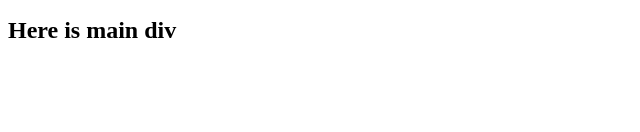
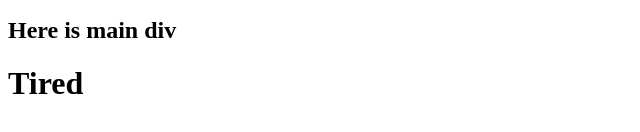
Before and after one commit to Highbee4u/training, a plain HTML site: page index.html in a window 1280 px wide. Shown: the part 192-324 px from the top of the page, without its empty margins (0-640 px from the left). Drawn offline with Linux system fonts and the light colour scheme.

Commit message:
feature (#5)

```diff
--- a/index.html
+++ b/index.html
@@ -21,5 +21,7 @@
         </div>
     </div>
 
+    <h1>Tired</h1>
+
 </body>
 </html>
```
